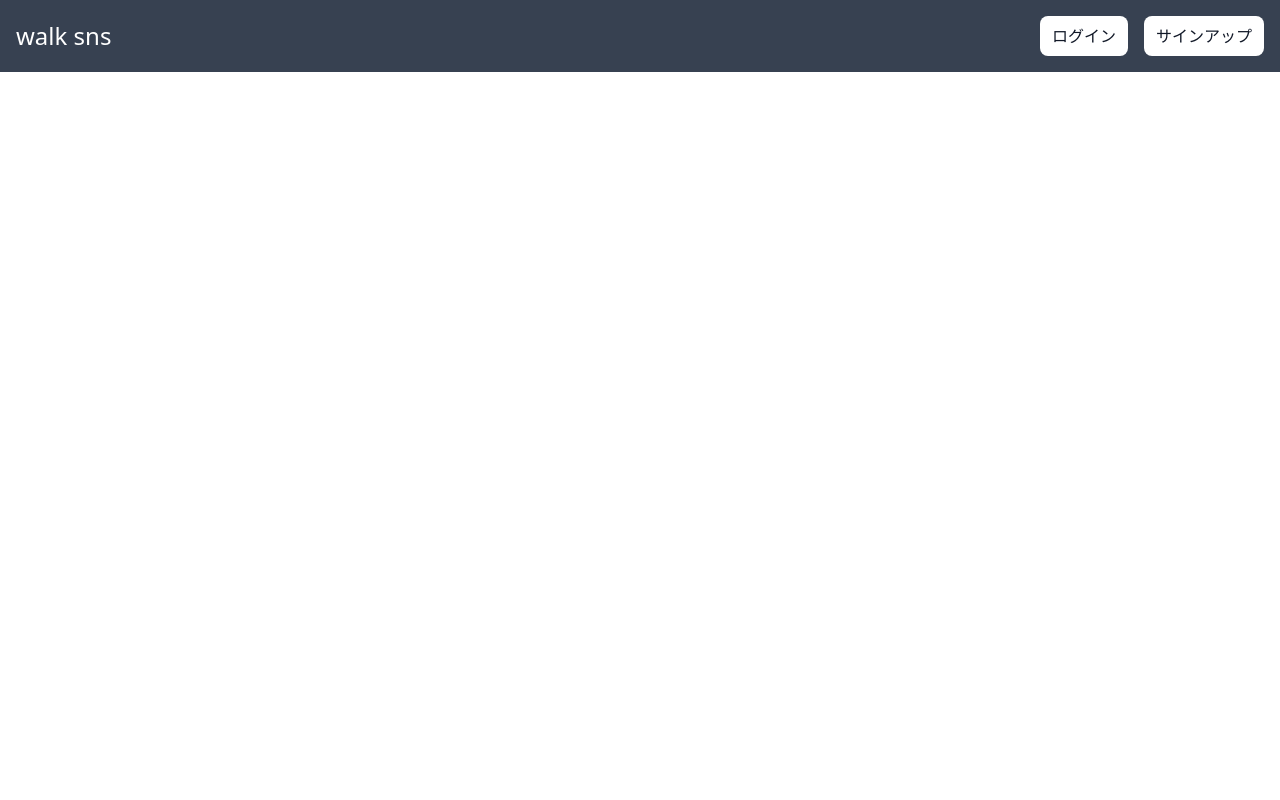
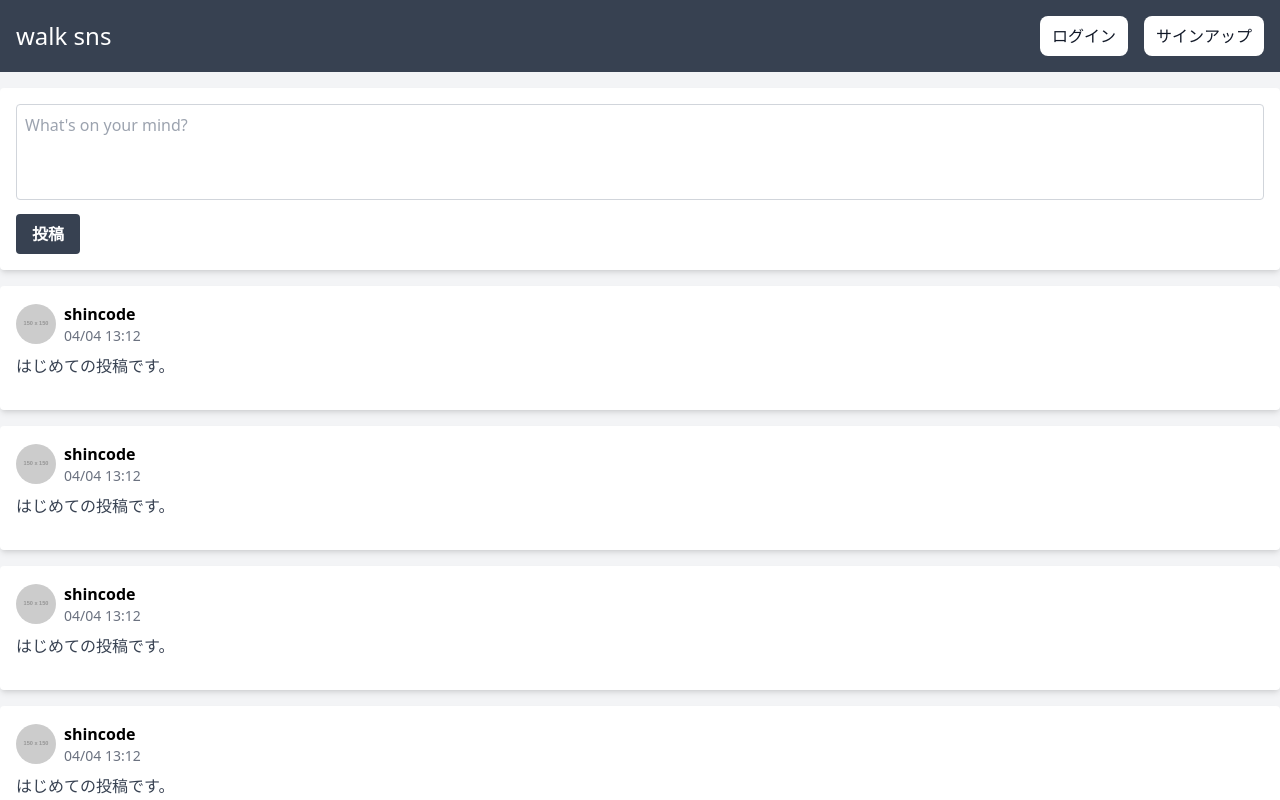
Before and after one commit to mozumasu/sns_dev, a Next.js app in the folder client/: page / in a window 1280 px wide. Shown: the top 800 px of the page. Built offline with nearby package versions, Linux system fonts and the light colour scheme.

Commit message:
Timelineを作成

```diff
--- /dev/null
+++ b/client/src/components/Post.tsx
@@ -0,0 +1,24 @@
+import React from 'react';
+
+const Post = () => {
+  return (
+    <div className="bg-white shadow-md rounded p-4 mb-4">
+      <div className="mb-4">
+        <div className="flex items-center mb-2">
+          <img
+            className="w-10 h-10 rounded-full mr-2"
+            src="https://via.placeholder.com/150"
+            alt="User Avatar"
+          />
+          <div>
+            <h2 className="font-semibold text-md">shincode</h2>
+            <p className="text-gray-500 text-sm">04/04 13:12</p>
+          </div>
+        </div>
+        <p className="text-gray-700">はじめての投稿です。</p>
+      </div>
+    </div>
+  );
+};
+
+export default Post;
--- /dev/null
+++ b/client/src/components/Timeline.tsx
@@ -0,0 +1,33 @@
+import React from 'react';
+import Post from './Post';
+
+const Timeline = () => {
+  return (
+    <div className="min-h-screen bg-gray-100">
+      <main className="container mx-auto py-4">
+        <div className="bg-white shadow-md rounded p-4 mb-4">
+          <form>
+            <textarea
+              className="w-full h-24 p-2 border border-gray-300 rounded resize-none focus:outline-none focus:ring-2 focus:ring-blue-400"
+              placeholder="What's on your mind?"
+            ></textarea>
+            <button
+              type="submit"
+              className="mt-2 bg-gray-700 hover:bg-green-700 duration-200 text-white font-semibold py-2 px-4 rounded"
+            >
+              投稿
+            </button>
+          </form>
+        </div>
+        <Post />
+        <Post />
+        <Post />
+        <Post />
+        <Post />
+        <Post />
+      </main>
+    </div>
+  );
+};
+
+export default Timeline;
--- a/client/src/pages/index.tsx
+++ b/client/src/pages/index.tsx
@@ -2,6 +2,7 @@
 import Image from 'next/image';
 import { Inter } from 'next/font/google';
 import styles from '@/styles/Home.module.css';
+import Timeline from '@/components/Timeline';
 
 export default function Home() {
   return (
@@ -12,6 +13,10 @@
         <meta name="viewport" content="width=device-width, initial-scale=1" />
         <link rel="icon" href="/favicon.ico" />
       </Head>
+
+      <div>
+        <Timeline />
+      </div>
     </>
   );
 }
```
